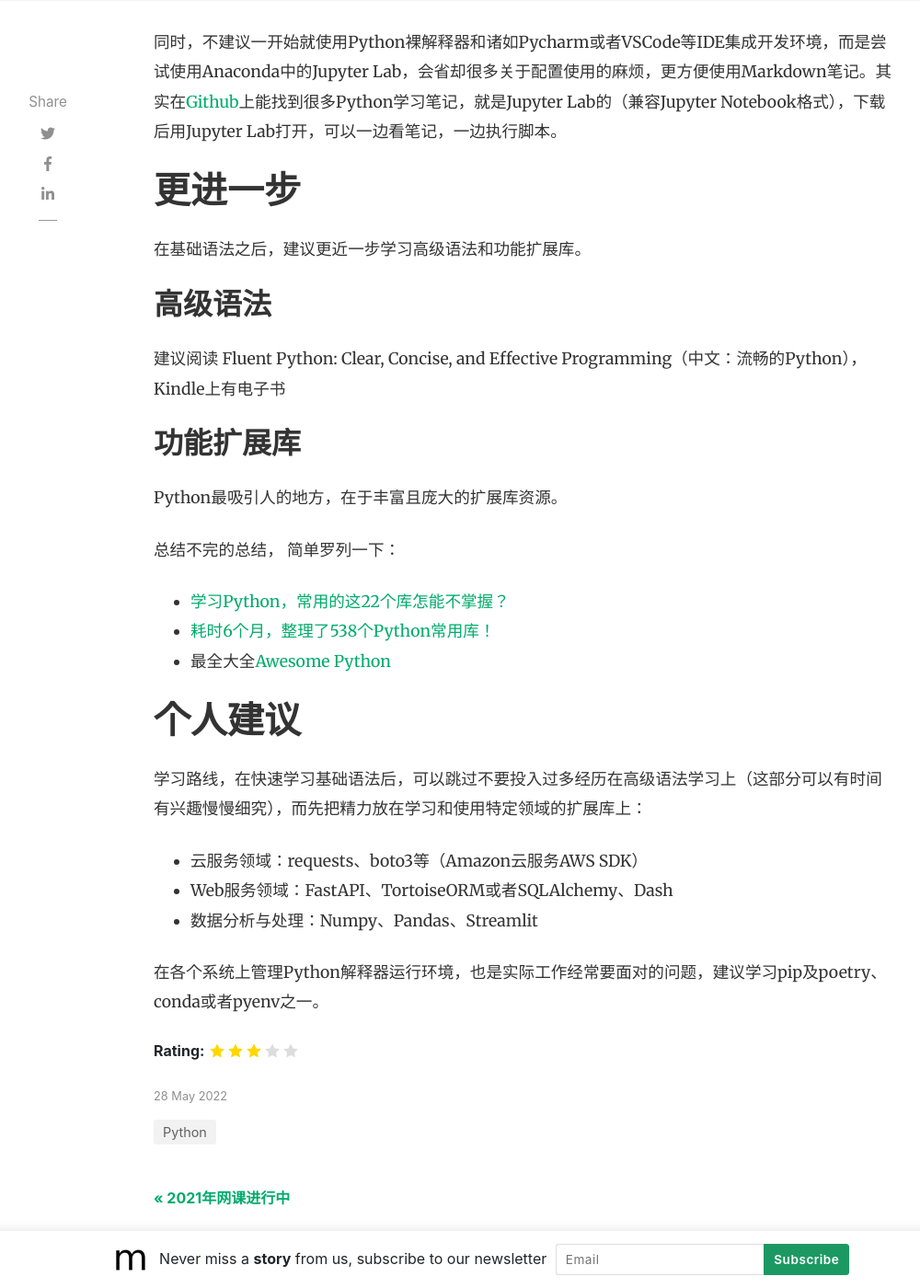
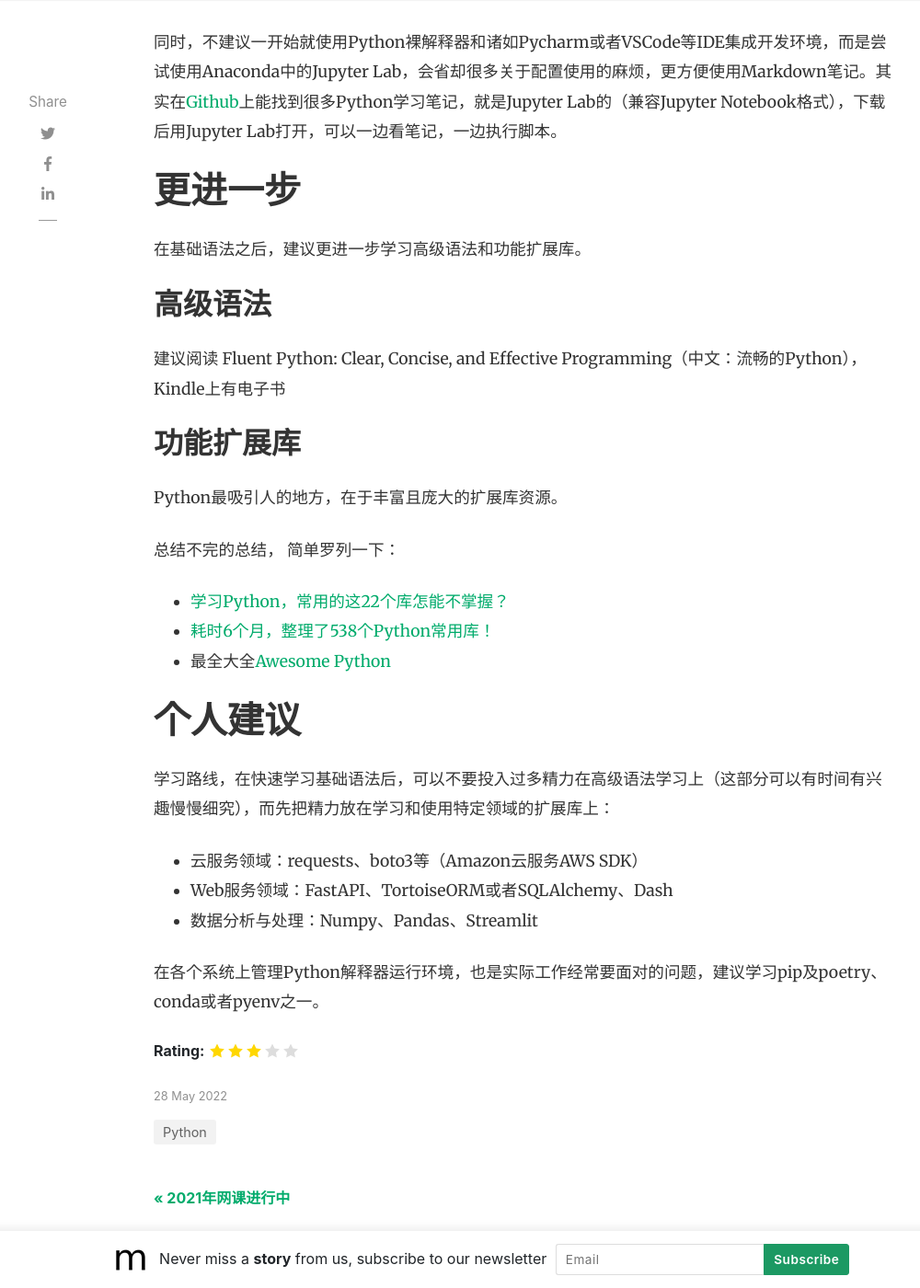
Before and after one commit to kevincnzhengyang/kevincnzhengyang.github.io, a Jekyll site: the page built from _posts/2022-5-28-python introduction.md, in a window 1280 px wide and 1400 px high, scrolled down 1829 px. Shown: the whole window at 92% size, without its empty margins (118-1118 px from the left). Built offline with Jekyll 4.4.1, drawn with Linux system fonts in a browser that asks for light colours; nearby versions of some CDN libraries; comment, search, counter and statistics services are not loaded.

Commit message:
revision of python intro

```diff
--- a/_posts/2022-5-28-python introduction.md
+++ b/_posts/2022-5-28-python introduction.md
@@ -38,7 +38,7 @@
 
 # 更进一步
 
-在基础语法之后，建议更近一步学习高级语法和功能扩展库。
+在基础语法之后，建议更进一步学习高级语法和功能扩展库。
 
 ## 高级语法
 
@@ -56,7 +56,7 @@
 
 # 个人建议
 
-学习路线，在快速学习基础语法后，可以跳过不要投入过多经历在高级语法学习上（这部分可以有时间有兴趣慢慢细究），而先把精力放在学习和使用特定领域的扩展库上：
+学习路线，在快速学习基础语法后，可以不要投入过多精力在高级语法学习上（这部分可以有时间有兴趣慢慢细究），而先把精力放在学习和使用特定领域的扩展库上：
 
 - 云服务领域：requests、boto3等（Amazon云服务AWS SDK）
 - Web服务领域：FastAPI、TortoiseORM或者SQLAlchemy、Dash
```
